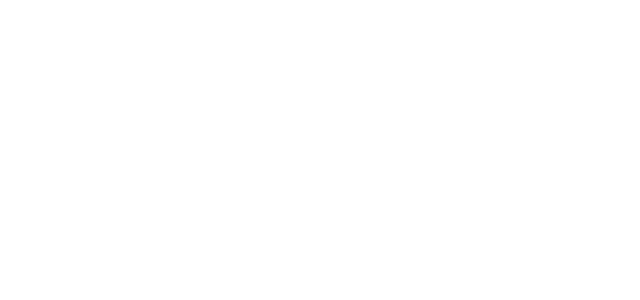
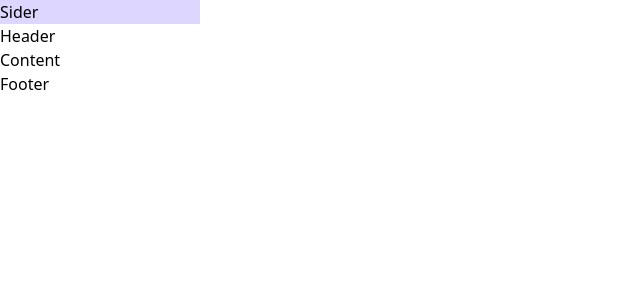
Before and after one commit to rahmanmajeed/React-Dashboard, a React (Create React App) app: page / in a window 1280 px wide. Shown: the top 300 px of the page, without its empty margins (0-640 px from the left). Built offline with nearby package versions, Linux system fonts and the light colour scheme.

Commit message:
ant design init.

```diff
--- a/package.json
+++ b/package.json
@@ -6,6 +6,7 @@
     "@testing-library/jest-dom": "^5.11.4",
     "@testing-library/react": "^11.1.0",
     "@testing-library/user-event": "^12.1.10",
+    "antd": "^4.16.13",
     "autoprefixer": "^10.3.4",
     "npm-run-all": "^4.1.5",
     "postcss": "^8.3.6",
--- a/src/App.css
+++ b/src/App.css
@@ -3,3 +3,6 @@
 @tailwind components;
 
 @tailwind utilities;
+
+/*import ant design.*/
+@import "antd/dist/antd.css";
--- a/src/App.js
+++ b/src/App.js
@@ -1,9 +1,18 @@
+import { Layout } from 'antd';
 
+const { Header, Footer, Sider, Content } = Layout;
 
 function App() {
   return (
-    <div>
-
+    <div className="h-full">
+     <Layout>
+      <Sider className="bg-purple-200">Sider</Sider>
+      <Layout>
+        <Header>Header</Header>
+        <Content>Content</Content>
+        <Footer>Footer</Footer>
+      </Layout>
+    </Layout>
     </div>
   );
 }
```
Also changed, not shown: src/index.css, 2 other files (tests, documents, lock files or other folders).
